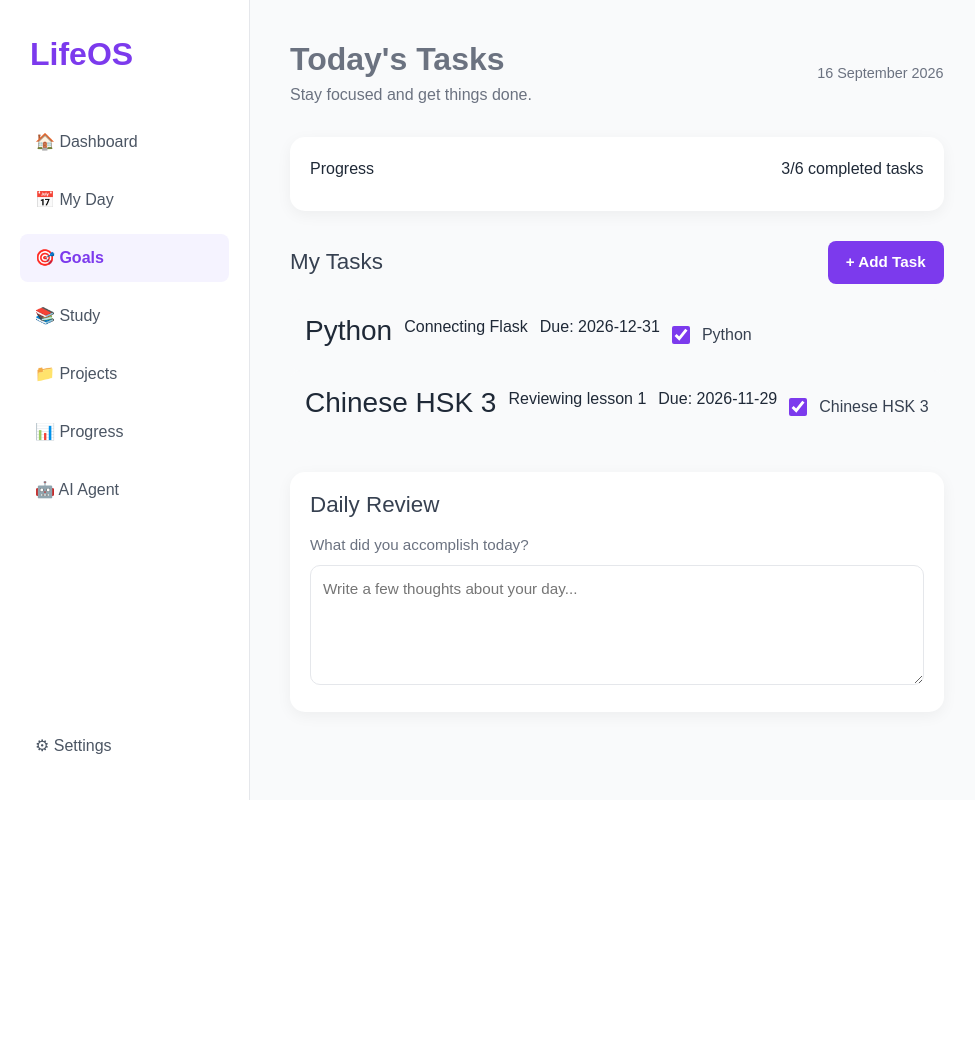
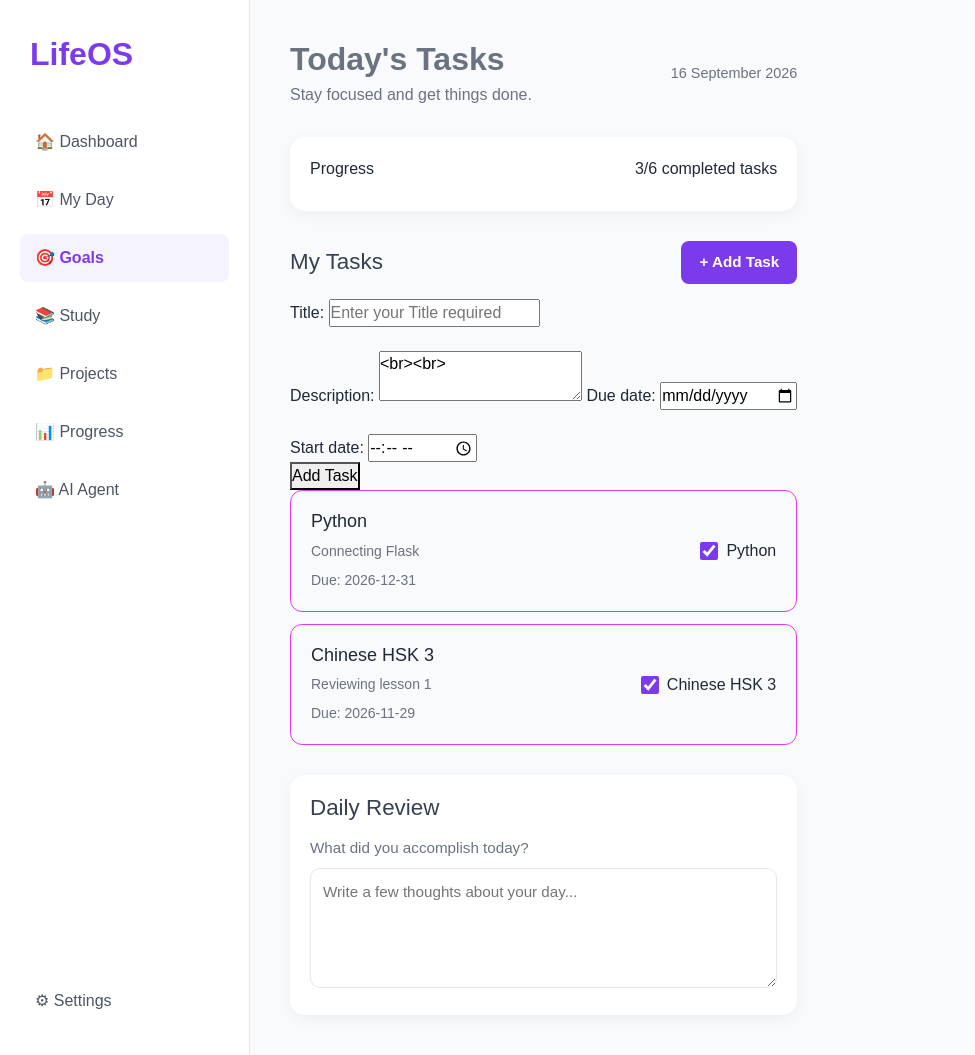
Before and after one commit to ndhlovukarabo/LifeOS-AI, a Flask app: page /Task in a window 1280 px wide. Shown: the whole page, without its empty margins (0-975 px from the left). Before the commit the page ends 800 px from the top, so only its background shows below. Run offline with Flask 3, Linux system fonts and the light colour scheme; data comes from the database, SQL or seed files in the repository.

Commit message:
Fixed the syntax typo

```diff
--- a/app.py
+++ b/app.py
@@ -14,12 +14,15 @@ def init_db():
         conn = get_db()
         with open("schema.sql","r", encoding="utf-8") as f:
           conn.executescript(f.read())
+        with open("sample_data.sql","r", encoding="utf-8") as f:
+            conn.executescript(f.read())
 
-        with open("sample_data.sql","r", encoding="utf-8") as f:
-                conn.executescript(f.read())
 
-                conn.commit()
-                conn.close()
+        conn.commit()
+        conn.close()
+
+
+
 
 
 
@@ -42,8 +45,10 @@ def tasks():
           tasks = conn.execute( "SELECT * FROM Task_Table").fetchall()
           print("Tasks retrieved:", len(tasks))
           print("Task records:", tasks)
+
           conn.close()
           return render_template("Task.html", tasks=tasks)
+
 @app.route("/update_task", methods=["POST"])
 def update_task():
      data = request.get_json()
@@ -55,21 +60,23 @@ def update_task():
            "UPDATE Task_Table SET is_completed = ? WHERE id = ?",
         (is_completed, task_id)
      )
+     conn.commit()
+     conn.close()
+     return("Success",200)
 @app.route("/add_task", methods=["POST"])
 def add_task():
      title = request.form.get("title")
      description_task = request.form.get("description_task")
      due_date = request.form.get("due_date")
-     start_date = request.form.get["start_date"]
+     start_time = request.form.get("start_time")
 
      conn = get_db()
      conn.execute(
-          ("INSERT INTO Task_Table (task_name, description_task, due_date, start_date) VALUES (?,?,?,?)", (title, description_task, due_date, start_date))
-     )
+          "INSERT INTO Task_Table (title, description_task, due_date, start_time) VALUES (?,?,?,?)", (title, description_task, due_date, start_time))
+
      conn.commit()
      conn.close()
      return redirect(url_for("tasks"))
-
 
 
 
--- a/static/css/style.css
+++ b/static/css/style.css
@@ -1077,7 +1077,7 @@ Progress Section
     margin-bottom: 10px;
 }
 
-.progress-track {
+.progress-bar {
     width: 100%;
     height: 10px;
 
@@ -1149,15 +1149,6 @@ Task List
 ==============================*/
 
 .task-list {
-    background-color: #ffffff;
-
-    padding: 20px;
-
-    border: 1px solid #e5e7eb;
-    border-radius: 15px;
-
-    box-shadow: 0 4px 15px rgba(0, 0, 0, 0.05);
-
     display: flex;
     flex-direction: column;
     gap: 12px;
@@ -1170,14 +1161,15 @@ Individual Task
 
 .task-item {
     display: flex;
-    align-items: center;
-    gap: 12px;
+    align-items: space-between;
+    align-items:center;
+    gap: 20px;
 
-    padding: 15px;
+    padding: 20px;
 
     background-color: #f9fafb;
-    border-radius: 10px;
-
+    border: 1px solid #e537eb;
+    border-radius:12px;
     transition: 0.3s ease;
 }
 
@@ -1185,17 +1177,48 @@ Individual Task
     background-color: #f5f3ff;
 }
 
+.task-info {
+    display:flex;
+    flex-direction:column;
+    gap:8px;
+    flex:1;
+
+
+}
+.task-info h3{
+    color: #1f2937;
+    margin:0;
+    font-size:18px;
+
+
+
+}
+.task-info p
+{
+    color:#6b7280;
+    margin:0;
+    font-size:14px;
+}
+.task-info .task-due{
+
+    color: #7c3aed;
+    font-weight: 600
+}
 
 /*=============================
 Checkbox
 ==============================*/
 
-.task-item input[type="checkbox"] {
+.task-status {
+    display: flex;
+    align-items: center;
+    gap: 8px;
+    white-space: nowrap;
+}
+.task-status input[type="checkbox"] {
     width: 18px;
     height: 18px;
-
     accent-color: #7c3aed;
-
     cursor: pointer;
 }
 
@@ -1204,11 +1227,10 @@ Checkbox
 Task Text
 ==============================*/
 
-.task-item label {
-    color: #374151;
-    font-size: 1rem;
-
-    cursor: pointer;
+.task_status  label{
+    color:
+    font-size 14px;
+    cursor:pointer;
 }
 
 
--- a/static/js/script.js
+++ b/static/js/script.js
@@ -23,7 +23,7 @@ if (ToggleFormBtn && FormContainer) {
 
 
 // Select all task checkbox
-let task_checkboxes = document.querySelectorAll(".task-item input[type='checkbox']");
+let task_checkboxes = document.querySelectorAll(".task-info input[type='checkbox']");
 // adding a change  eventlistener to each checkbox
 task_checkboxes.forEach((checkbox) => {
 	//get the id from the checkbox
--- a/templates/Task.html
+++ b/templates/Task.html
@@ -96,7 +96,7 @@
                 <span>3/6 completed tasks</span>
             </div>
 
-            <div class="progress-bar">
+            <div class="progress_bar">
                 <div class="progress-fill"></div>
             </div>
 
@@ -109,11 +109,13 @@
             <button id="toggleformBtn" type="button" class="add-task">
                 + Add Task
             </button>
-
-        <div id="Form_container" style="display: none; margin-top: 10px">
+        </div>
+        <div id="Form_container" style="margin-top: 10px">
         <form id="taskform" method="POST" action="/add_task">
             <label for = "title">Title:</label>
-            <input type ="text" id="title" name ="title" placeholder="Enter your Title required"><br><br>
+            <input type ="text" id="title"
+             name ="title"
+            placeholder="Enter your Title required"><br><br>
 
 
 
@@ -133,24 +135,25 @@
 
 
 
-            <label for = "start_date">Start date:</label>
-            <input type ="time" id="start_date" name ="start_date" placeholder="Enter start_date optional"><br><br>
-
-            <button type="submit">Save Task</button>
+            <label for = "start_time">Start date:</label>
+            <input type ="time" id="start_time" name ="start_time" placeholder="Enter start_date optional"><br>
+            <button type="submit">Add Task</button>
         </form>
-        </div>
-
-        </div>
 
 
 
-    <div class="task_list">
+
+    <div class="task-list">
     {% for task in tasks %}
         <div class="task-item">
 
-            <h3>{{task['title']}}</h3>
+            <div class="task-info">
+           <h3>{{task['title']}}</h3>
             <p>{{task['description_task']}}</p>
             <p>Due: {{task['due_date'] or 'NO Deadline'}}</p>
+            </div>
+        <div class="task-status">
+
         <input
                 type="checkbox"
                 id="task{{ task['id'] }}"
@@ -162,6 +165,8 @@
                 {{ task["title"] }}
             </label>
         </div>
+        </div>
+
     {% endfor %}
 </div>
 
```
